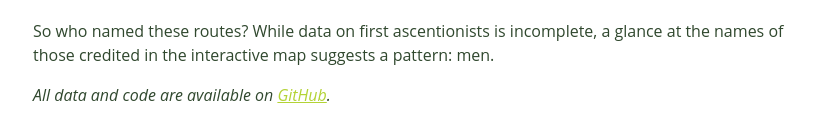
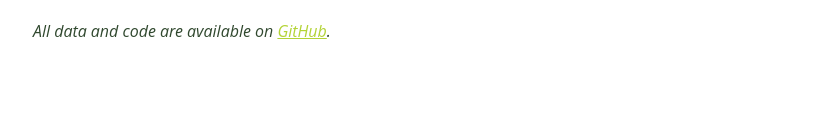
Before and after one commit to danielle-li/MoneyDiaries, a plain HTML site: page docs/index.html in a window 1280 px wide. Shown: the part 2054-2171 px from the top of the page, without its empty margins (227-1042 px from the left). After the commit the page ends 2113 px from the top, so only its background shows below. Drawn offline with Linux system fonts and the light colour scheme.

Commit message:
Update index.html

```diff
--- a/docs/index.html
+++ b/docs/index.html
@@ -110,10 +110,6 @@ With the exception of diarists with no salary earnings, avocado consumption is p
  </script>
 
 
-     <p>
-     So who named these routes?  While data on first ascentionists is incomplete, a glance at the names of those credited in the interactive map suggests a pattern: men.
-    </p>
-
     <p><i>All data and code are available on <a style="color:#B3D336"  href="https://github.com/danielle-li/money-diaries">GitHub</a>. </i>
     </p>
 
```
